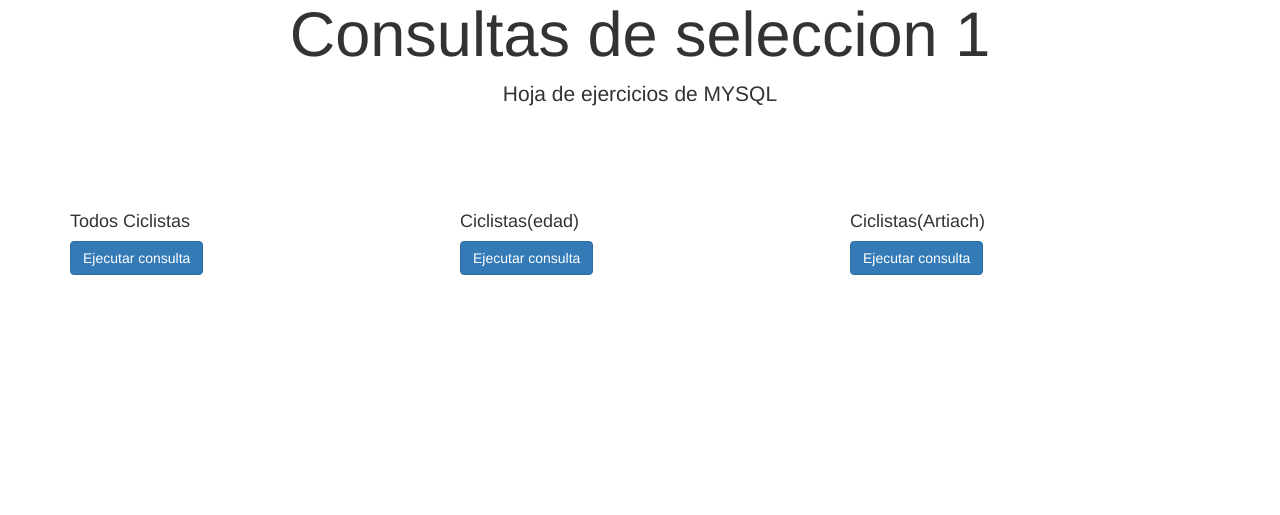
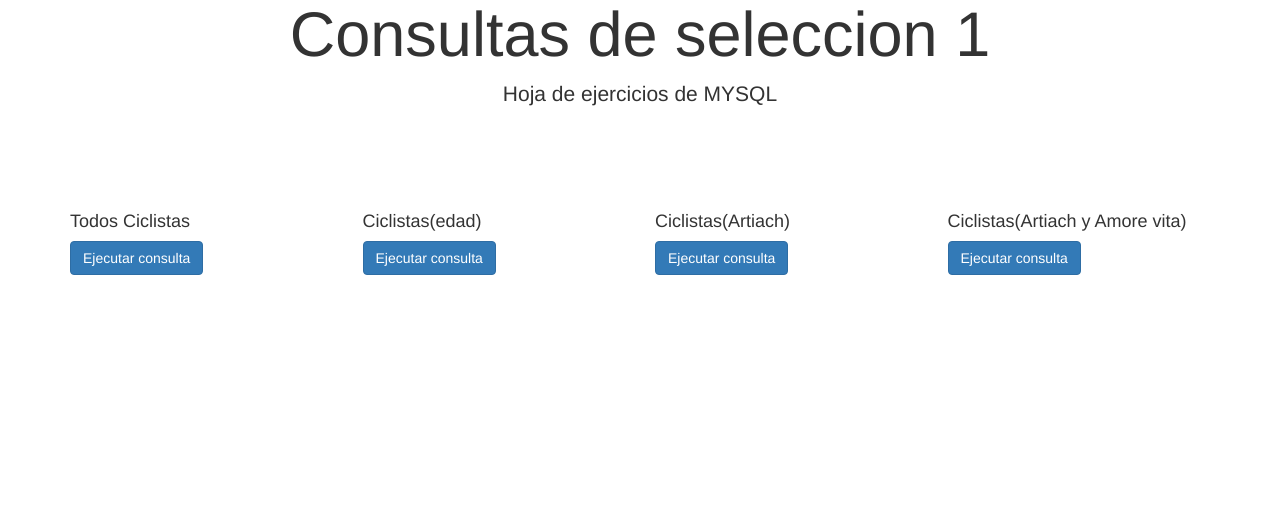
Before and after one commit to RobertoHBlanco/consultas, a Yii app: template views/site/index.php in a window 1280 px wide. Shown: the part 138-653 px from the top of the page. Run offline with PHP 8.4 and a stand-in for Yii, Linux system fonts and the light colour scheme; the template is opened without the code that fills it, so the values that code supplies are empty; some libraries are stand-ins or nearby versions.

Commit message:
Consulta ciclistas con where y or

```diff
--- a/views/layouts/main.php
+++ b/views/layouts/main.php
@@ -44,7 +44,8 @@ AppAsset::register($this);
                 'items' => [
                                     ['label' => 'Ciclistas', 'url' => ['/ciclista/consulta']],
                                     ['label' => 'Ciclistas(edad)', 'url' =>['/ciclista/consulta1']],
-                                     ['label' => 'Ciclistas(edad-Artiach)', 'url' =>['/ciclista/consulta2']],
+                                    ['label' => 'Ciclistas(edad-Artiach)', 'url' =>['/ciclista/consulta2']],
+                                    ['label' => 'Ciclistas(edad-Artiach-Amore Vita)', 'url' =>['/ciclista/consulta3']],
                             ],
     ],
 
--- a/views/site/index.php
+++ b/views/site/index.php
@@ -15,20 +15,24 @@ $this->title = 'Consultas de Seleccion 1';
 
     <div class="body-content">
         <div class="row">
-            <div class="col-lg-4">
+            <div class="col-lg-3">
                 <h4>Todos Ciclistas</h4>
                 <?= Html::a('Ejecutar consulta', ['ciclista/consulta'], ['class' => 'btn btn-primary btn-large']) ?>
 
             </div>
-            <div class="col-lg-4">
+            <div class="col-lg-3">
                 <h4>Ciclistas(edad)</h4>
                 <?= Html::a('Ejecutar consulta', ['ciclista/consulta1'], ['class' => 'btn btn-primary btn-large']) ?>
             </div>
-            <div class="col-lg-4">
+            <div class="col-lg-3">
                 <h4>Ciclistas(Artiach)</h4>
                 <?= Html::a('Ejecutar consulta', ['ciclista/consulta2'], ['class' => 'btn btn-primary btn-large']) ?>
             </div>
+            <div class="col-lg-3">
+                <h4>Ciclistas(Artiach y Amore vita)</h4>
+                <?= Html::a('Ejecutar consulta', ['ciclista/consulta3'], ['class' => 'btn btn-primary btn-large']) ?>
             </div>
+
         </div>
 
     </div>
```
Also changed, not shown: controllers/CiclistaController.php (+23 -1 lines), views/ciclista/index_4.php (added, +29 -0 lines).
